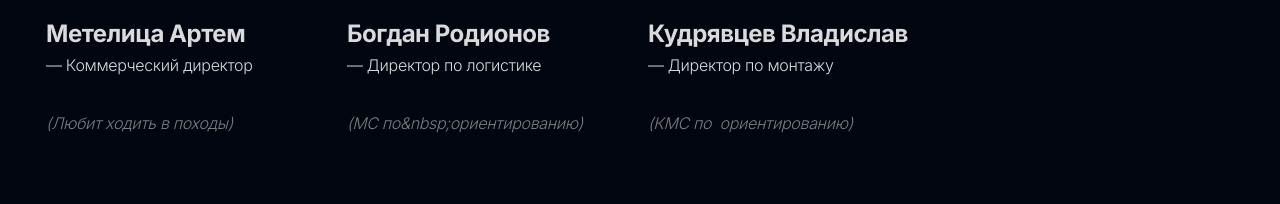
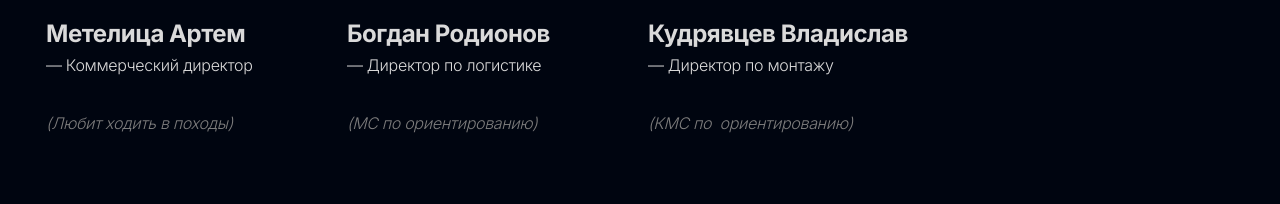
Before and after one commit to AlexandrNikolaenko/pzk-site, a Next.js app: page / in a window 1280 px wide. Shown: the part 10057-10261 px from the top of the page. Built offline with nearby package versions, Linux system fonts and the light colour scheme.

Commit message:
fix: remove space

```diff
--- a/data/data.ts
+++ b/data/data.ts
@@ -13,7 +13,7 @@ export const persons: Person[] = [
     image: "/person2.jpg",
     name: "Богдан Родионов",
     position: "Директор по логистике",
-    interest: "(МС по&nbsp;ориентированию)",
+    interest: "(МС по ориентированию)",
   },
   {
     id: 13,
```
